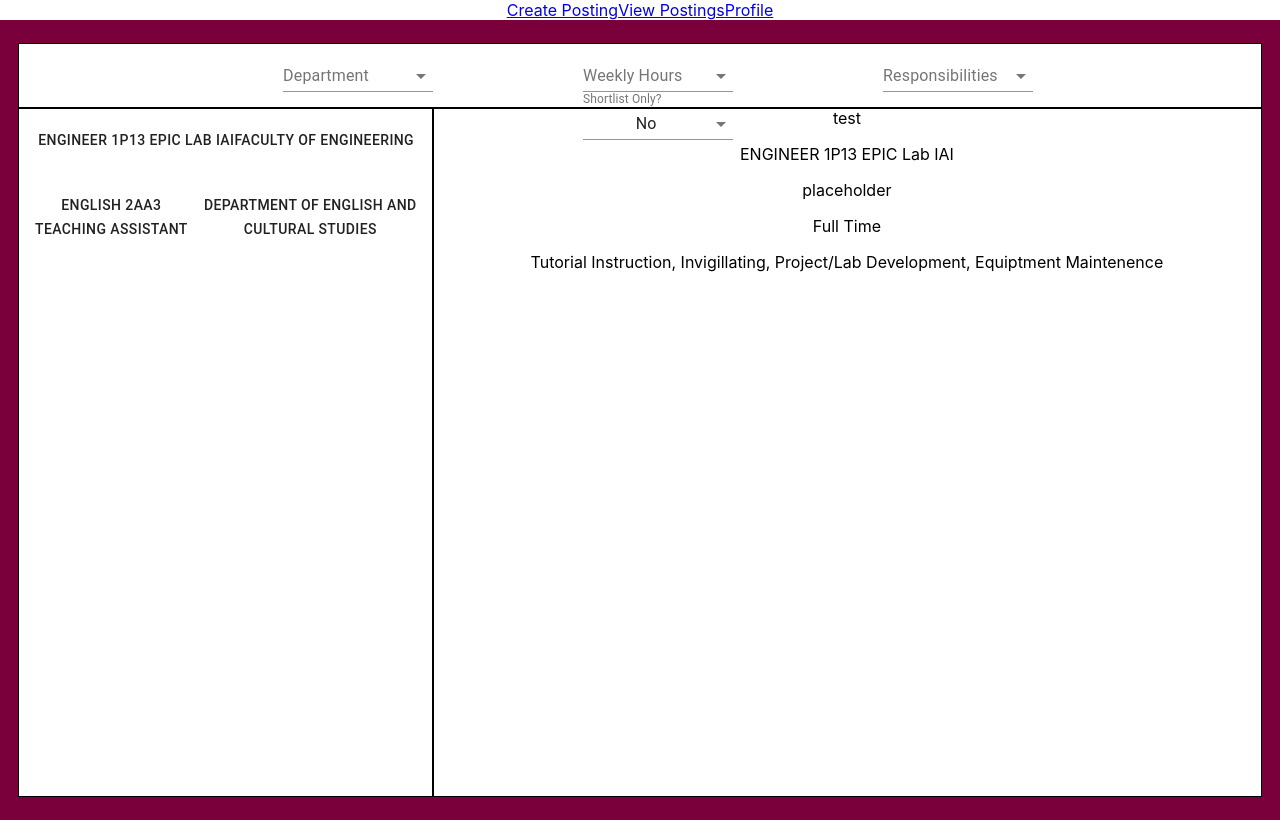
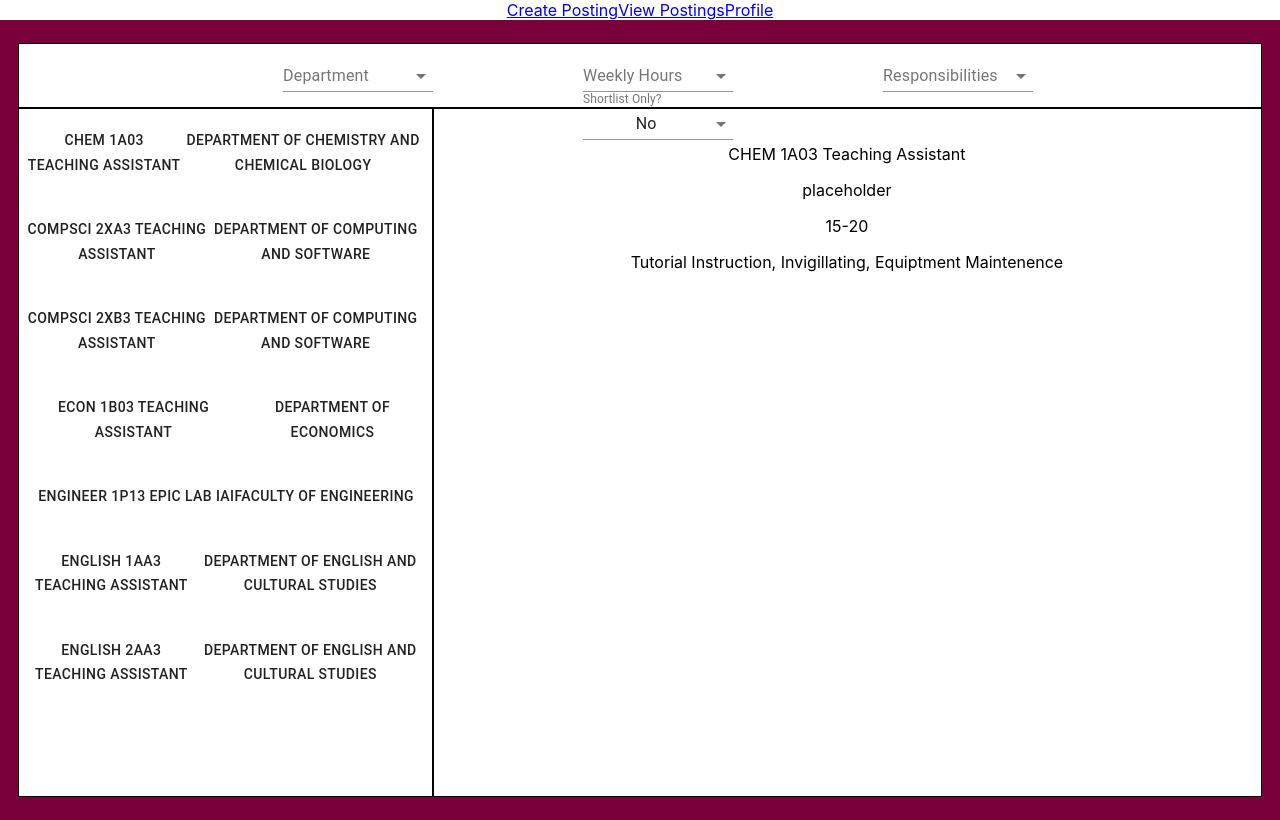
Before and after one commit to joshuaguinness/MacTA-Gateway, a React (Create React App) app: page /#/viewpostings in a window 1280 px wide. Built offline with nearby package versions, Linux system fonts and the light colour scheme.

Commit message:
added filtering functionality

```diff
--- a/src/components/ViewPostings.js
+++ b/src/components/ViewPostings.js
@@ -1,6 +1,7 @@
 import React from "react";
 import './ViewPostings.css';
-import {Grid, Box, Button, Select, MenuItem, InputLabel, FormControl, Checkbox, ListItemText, Input  } from '@material-ui/core';
+import {Grid, Box, Button, Select, MenuItem,
+	InputLabel, FormControl, Checkbox, ListItemText, Input  } from '@material-ui/core';
 
 class Thumbnail extends React.Component {
 
@@ -15,9 +16,33 @@ class Thumbnail extends React.Component {
 	}
 
 	render() {
+
+		var temp = this.props.posts
+		var toShow = [];
+		var deptFilters = this.props.deptFilters;
+		var hoursFilters = this.props.hoursFilters;
+		var respFilters = this.props.respFilters;
+		var onSL = this.props.SLFilters;
+
+			deptFilters.forEach(function(name){
+				toShow = toShow.concat(temp.filter(posts => posts.dept.includes(name) === true));
+			});
+
+			hoursFilters.forEach(function(name){
+				toShow = toShow.concat(temp.filter(posts => posts.hours.includes(name) === true));
+			});
+
+			respFilters.forEach(function(name){
+				toShow = toShow.concat(temp.filter(posts => posts.resp.includes(name) === true));
+			});
+
+		if(toShow.length === 0) toShow = toShow.concat(this.props.posts);
+
+		if(onSL) toShow = temp.filter(posts => posts.SL === true);
+
 		return(
 			<div>
-         		 {this.props.posts.map(
+         		 {toShow.map(
          		 ({id, title, dept, desc, hours, resp}) =>
          			<Button key={id} data-index={id} onClick={this.handleChange}>
          		 		<p> {title} </p>
@@ -90,15 +115,15 @@ class FilterDropdowns extends React.Component {
 	}
 	handleHoursChange(e) {
 		this.setState({numHours: e.target.value})
-		//this.props.updateDeptFilter(e.target.value)
+		this.props.updateHoursFilter(e.target.value)
 	}
 	handleRespChange(e) {
 		this.setState({respList: e.target.value})
-		//this.props.updateDeptFilter(e.target.value)
+		this.props.updateRespFilter(e.target.value)
 	}
 	handleSLChange(e) {
 		this.setState({SL: e.target.value})
-		//this.props.updateDeptFilter(e.target.value)
+		this.props.updateOnSL(e.target.value)
 	}
 
 	render() {
@@ -179,8 +204,44 @@ class ViewPostings extends React.Component {
   	super(props);
   	this.changeCurrentDetails = this.changeCurrentDetails.bind(this)
   	this.updateDeptFilter = this.updateDeptFilter.bind(this)
+  	this.updateRespFilter = this.updateRespFilter.bind(this)
+  	this.updateHoursFilter = this.updateHoursFilter.bind(this)
+  	this.updateOnSL = this.updateOnSL.bind(this)
+
   	this.state = {posts: [
   			{id: 0,
+  			 title: "CHEM 1A03 Teaching Assistant",
+  			 dept: "Department of Chemistry and Chemical Biology",
+  			 hours: "15-20",
+  			 resp: "Tutorial Instruction, Invigillating, Equiptment Maintenence",
+  			 desc: "placeholder",
+  			 shortlist: false},
+
+  			 {id: 1,
+  			 title: "COMPSCI 2XA3 Teaching Assistant",
+  			 dept: "Department of Computing and Software",
+  			 hours: "10-15",
+  			 resp: "Tutorial Instruction, Invigillating",
+  			 desc: "placeholder",
+  			 shortlist: false},
+
+  			 {id: 2,
+  			 title: "COMPSCI 2XB3 Teaching Assistant",
+  			 dept: "Department of Computing and Software",
+  			 hours: "10-15",
+  			 resp: "Tutorial Instruction, Invigillating",
+  			 desc: "placeholder",
+  			 shortlist: false},
+
+  			 {id: 3,
+  			 title: "ECON 1B03 Teaching Assistant",
+  			 dept: "Department of Economics",
+  			 hours: "5-10",
+  			 resp: "Tutorial Instruction, Invigillating",
+  			 desc: "placeholder",
+  			 shortlist: false},
+
+  			 {id: 4,
   			 title: "ENGINEER 1P13 EPIC Lab IAI",
   			 dept: "Faculty of Engineering",
   			 hours: "Full Time",
@@ -188,7 +249,15 @@ class ViewPostings extends React.Component {
   			 desc: "placeholder",
   			 shortlist: false},
 
-  			 {id: 1,
+  			 {id: 5,
+  			 title: "English 1AA3 Teaching Assistant",
+  			 dept: "Department of English and Cultural Studies",
+  			 hours: "5-10",
+  			 resp: "Tutorial Instruction, Invigillating",
+  			 desc: "placeholder",
+  			 shortlist: false},
+
+  			 {id: 6,
   			 title: "English 2AA3 Teaching Assistant",
   			 dept: "Department of English and Cultural Studies",
   			 hours: "5-10",
@@ -197,7 +266,11 @@ class ViewPostings extends React.Component {
   			 shortlist: false}
   			],
 
-  				currDetails: []};
+  			currDetails: [],
+  			deptFilters: [],
+  			hoursFilters: [],
+  			respFilters: [],
+  			onSL: false,};
 
 
   	let postsHolder = this.state.posts;
@@ -216,6 +289,19 @@ class ViewPostings extends React.Component {
 
   updateDeptFilter(e) {
   	console.log(e)
+  	this.setState({deptFilters : e});
+  }
+  updateHoursFilter(e) {
+  	console.log(e)
+  	this.setState({hoursFilters : e});
+  }
+  updateRespFilter(e) {
+  	console.log(e)
+  	this.setState({respFilters : e});
+  }
+  updateOnSL(e) {
+  	console.log(e)
+  	this.setState({onSL : e});
   }
 
   render() {
@@ -225,16 +311,28 @@ class ViewPostings extends React.Component {
       		<Grid container spacing={0}>
         		<Grid item xs={12}>
         			<Box component="div" className="pOutline filters">
-        				<FilterDropdowns updateDeptFilter={this.updateDeptFilter}/>
+        				<FilterDropdowns
+        					updateDeptFilter={this.updateDeptFilter}
+        					updateHoursFilter={this.updateHoursFilter}
+        					updateRespFilter={this.updateRespFilter}
+        					updateOnSL={this.updateOnSL}
+    					/>
         			</Box>
         		</Grid>
         		<Grid item xs={4}>
          			<Box component="div" className="pOutline posts">
-         				<Thumbnail posts={this.state.posts} displayDetails={this.changeCurrentDetails} />
+         				<Thumbnail
+         					posts={this.state.posts}
+         					displayDetails={this.changeCurrentDetails}
+         					deptFilters={this.state.deptFilters}
+         					hoursFilters={this.state.hoursFilters}
+         					respFilters={this.state.respFilters}
+         					SLFilters={this.state.onSL}
+         				/>
          			</Box>
         		</Grid>
         		<Grid item xs={8}>
-        			<Box component="div" className="pOutline details"> test
+        			<Box component="div" className="pOutline details"> <br />
         				<PostDetails cDetails={this.state.currDetails} />
         			</Box>
         		</Grid>
```
